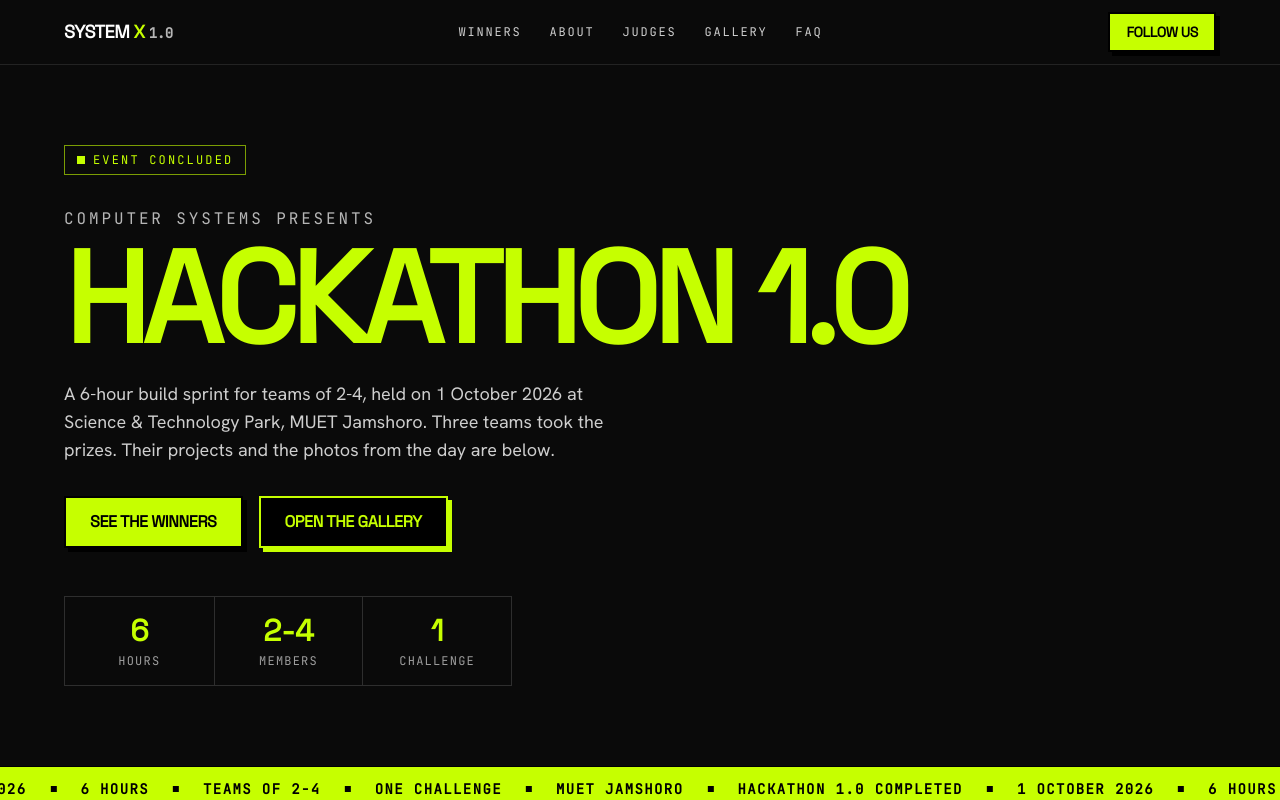
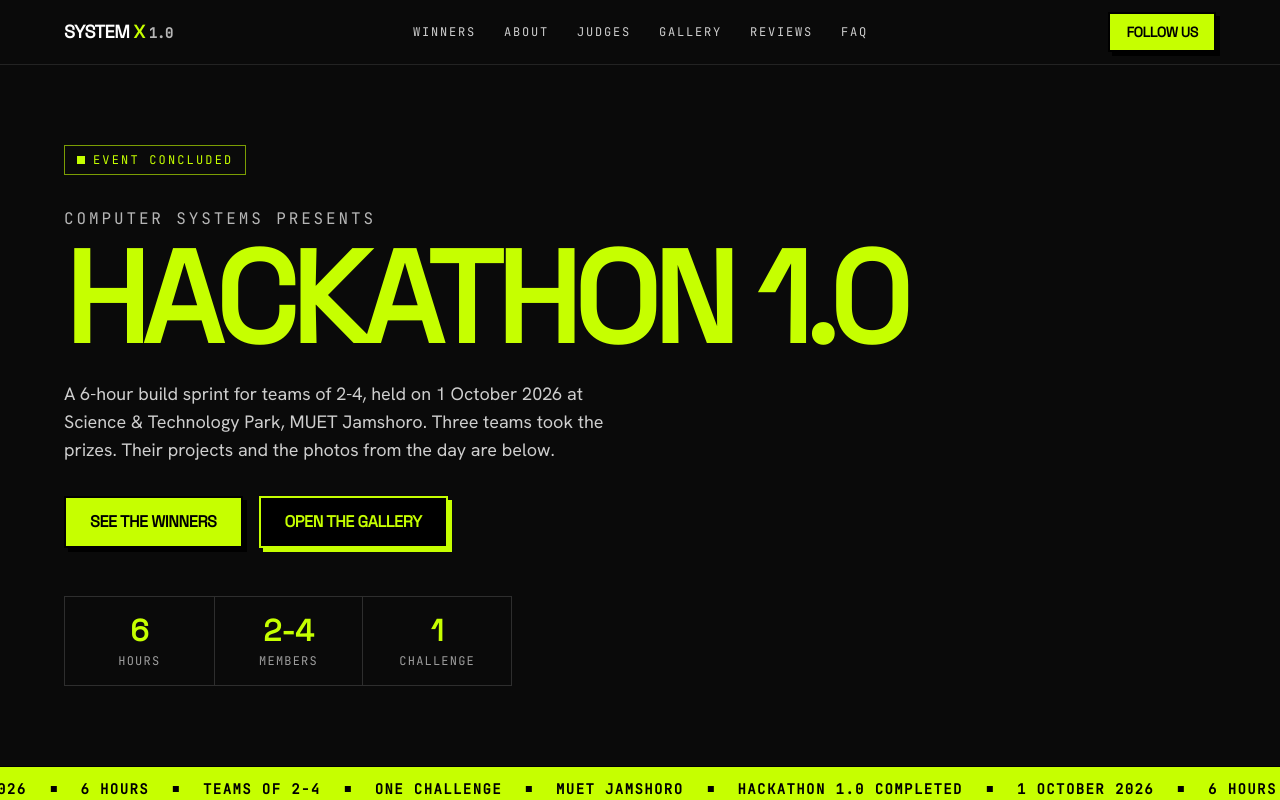
Before and after one commit to toufeeqahmed916/System-x-hackathon, a React (Vite) app: page / in a window 1280 px wide. Shown: the top 800 px of the page. Built offline with nearby package versions, Linux system fonts and the light colour scheme.

Commit message:
Header correctiom

```diff
--- a/src/components/Header.jsx
+++ b/src/components/Header.jsx
@@ -6,7 +6,7 @@ const LINKS = [
   ["About", "#about"],
   ["Judges", "#judges"],
   ["Gallery", "#gallery"],
-  // ["Reviews", "#reviews"],
+  ["Reviews", "#reviews"],
   ["FAQ", "#faq"],
 ];
 
```
